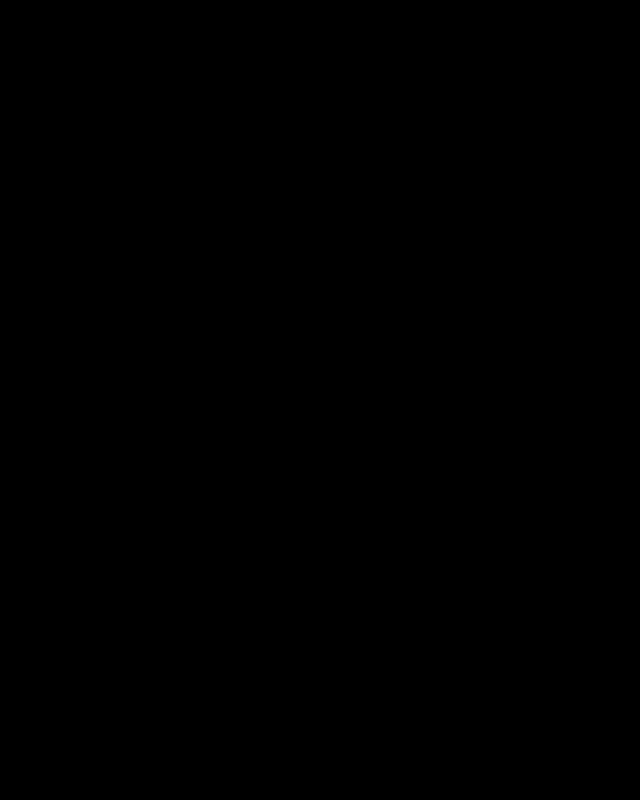
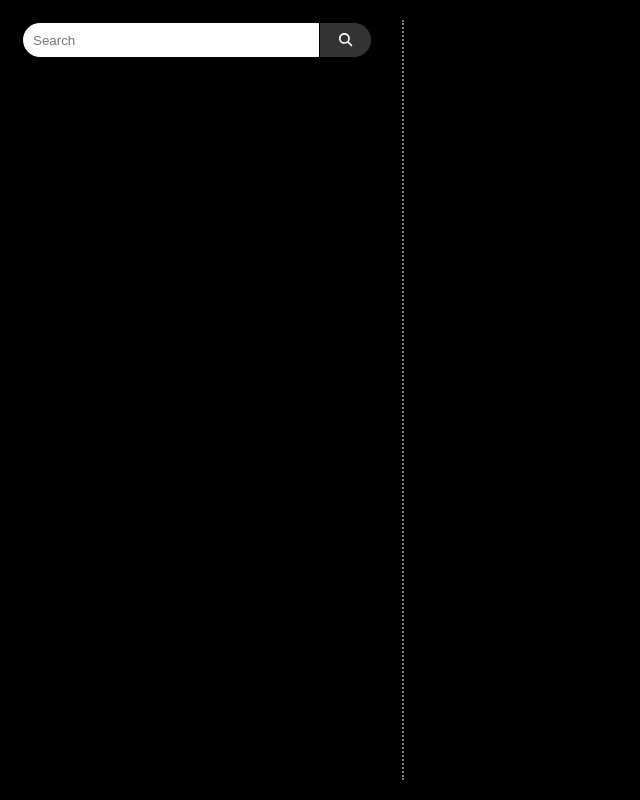
Before and after one commit to apps221/netflixclone, a React (Vite) app: page /search in a window 1280 px wide. Before the commit this address had no page. Shown: the whole page, without its empty margins (0-640 px from the left). Built offline with nearby package versions, Linux system fonts and the light colour scheme.

Commit message:
added search bar css and html

```diff
--- a/package.json
+++ b/package.json
@@ -10,6 +10,11 @@
     "preview": "vite preview"
   },
   "dependencies": {
+    "@fortawesome/fontawesome-svg-core": "^6.7.2",
+    "@fortawesome/free-brands-svg-icons": "^6.7.2",
+    "@fortawesome/free-regular-svg-icons": "^6.7.2",
+    "@fortawesome/free-solid-svg-icons": "^6.7.2",
+    "@fortawesome/react-fontawesome": "^0.2.2",
     "react": "^19.0.0",
     "react-dom": "^19.0.0",
     "react-router-dom": "^7.3.0"
--- a/src/App.jsx
+++ b/src/App.jsx
@@ -3,6 +3,7 @@
 import { Routes, Route } from 'react-router-dom'
 import Login from './pages/Login/Login'
 import Player from './pages/Player/Player'
+import Search from './pages/Search/Search'
 const App = () => {
   return (
     <div>
@@ -10,6 +11,7 @@
      <Route path='/' element={<Home />}></Route>
      <Route path='/login' element={<Login />}></Route>
      <Route path='/player/:id' element={<Player />}></Route>
+     <Route path='/search' element={<Search />}></Route>
       </Routes>
     </div>
   )
--- a/src/components/Navbar/Navbar.jsx
+++ b/src/components/Navbar/Navbar.jsx
@@ -5,6 +5,7 @@
 import bell_icon from '../../assets/assets/bell_icon.svg'
 import profile from '../../assets/assets/profile_img.png'
 import dropdown from '../../assets/assets/caret_icon.svg'
+import { Link } from 'react-router-dom'
 const Navbar = () => {
   return (
     <div className='navbar'>
@@ -20,7 +21,7 @@
         </ul>
       </div>
       <div className="navbar-right">
-        <img src={search_icon} alt="" className='icons'/>
+       <Link to="/search"><img src={search_icon} alt="" className='icons'/></Link>
         <p>Children</p>
         <img src={bell_icon} alt="" className='icons'/>
         <div className="navbar-profile">
--- /dev/null
+++ b/src/pages/Search/Search.css
@@ -0,0 +1,28 @@
+.searchButton {
+    width: 15%;
+    height: 36px;
+    border: 1px solid black;
+    background: #333;
+    text-align: center;
+    color: #fff;
+    border-radius: 0 30px 30px 0;
+    cursor: pointer;
+}
+.searchTerm {
+    width: 85%;
+    border: 3px solid black;
+    border-right: none;
+    height: 40px;
+    border-radius: 20px 0 0 20px;
+    outline: none;
+    color: white;
+    padding-left: 10px;
+}
+.search-left {
+    margin-top: 20px;
+    margin-left: 20px;
+    width: 30%;
+    height: 95vh;
+    padding-right: 30px;
+    border-right: 2px dotted gray ;
+}
--- /dev/null
+++ b/src/pages/Search/Search.jsx
@@ -0,0 +1,26 @@
+import React from 'react'
+import {FontAwesomeIcon} from '@fortawesome/react-fontawesome';
+import { faMagnifyingGlass } from '@fortawesome/free-solid-svg-icons';
+import './Search.css'
+
+
+const Search = () => {
+  return (
+    <div className="search">
+    <div class='search-left'>
+       <div className="searchbar">
+        <input type="text" class='searchTerm' placeholder='Search' />
+        <button type='submit' class='searchButton'>
+        <FontAwesomeIcon icon={faMagnifyingGlass} />
+       </button>
+       </div>
+    </div>
+    <div className="search-right">
+
+    </div>
+    </div>
+
+  )
+}
+
+export default Search
```
Also changed, not shown: 1 other file (tests, documents, lock files or other folders).
